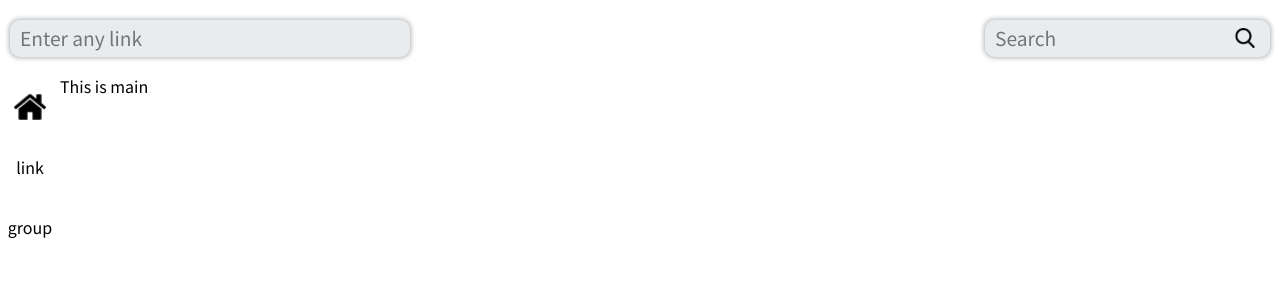
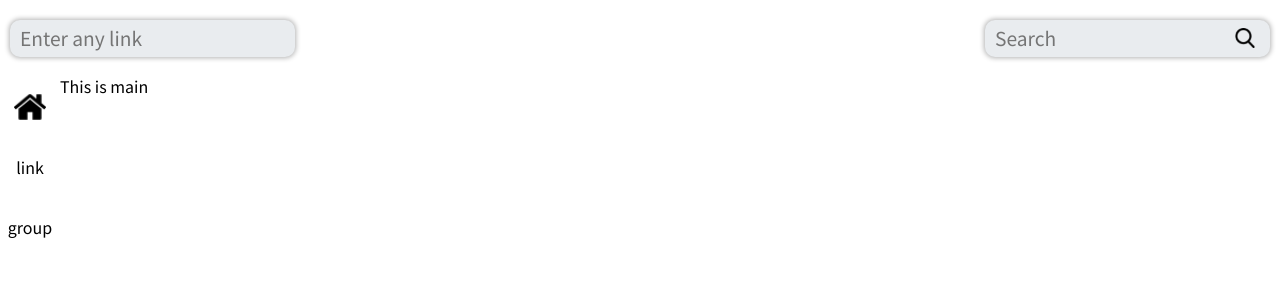
Before and after one commit to digression99/memoi, a React (Create React App) app: page / in a window 1280 px wide. Shown: the top 300 px of the page. Built offline with nearby package versions, Linux system fonts and the light colour scheme.

Commit message:
Create Page element

```diff
--- a/src/components/MemoForm/index.jsx
+++ b/src/components/MemoForm/index.jsx
@@ -1,6 +1,11 @@
 import React, { useState } from 'react';
+import styled from 'styled-components';
 import { useDispatch } from 'react-redux';
 import Input from 'elements/Input';
+
+const Wrapper = styled.div`
+
+`;
 
 const MemoFormContainer = ({ onFocus, onBlur, ...rest }) => {
   const [contents, setContent] = useState("");
@@ -39,6 +44,7 @@ const MemoFormContainer = ({ onFocus, onBlur, ...rest }) => {
   };
 
   return (
+    <Wrapper {...rest}>
       <Input
         onKeyDown={handleKeyDown}
         type="text"
@@ -48,8 +54,8 @@ const MemoFormContainer = ({ onFocus, onBlur, ...rest }) => {
         value={contents}
         onFocus={onFocus}
         onBlur={onBlur}
-      {...rest}
       />
+    </Wrapper>
   );
 };
 
```
Also changed, not shown: src/elements/Page.jsx (added, +17 -0 lines). Lines whose indentation alone changed are shown as unchanged.
